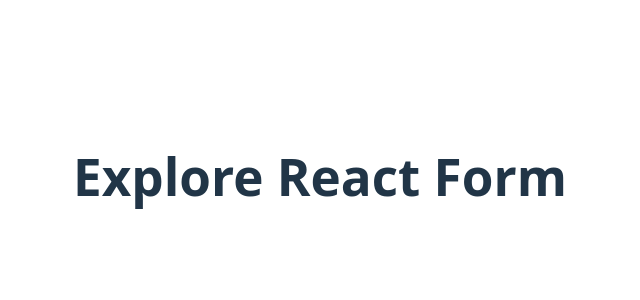
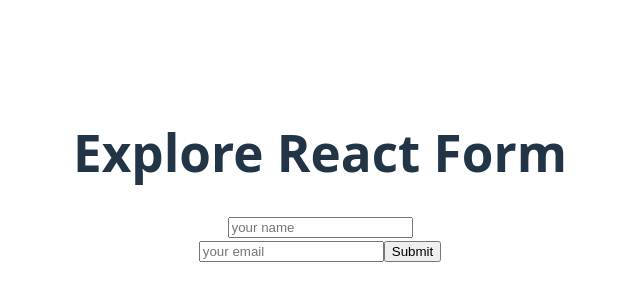
Before and after one commit to mahfuzarrahmanmunna/explore-react-form, a React (Vite) app: page / in a window 1280 px wide. Shown: the part 224-524 px from the top of the page, without its empty margins (320-960 px from the left). Built offline with nearby package versions, Linux system fonts and the light colour scheme.

Commit message:
added form action

```diff
--- a/src/App.jsx
+++ b/src/App.jsx
@@ -1,11 +1,13 @@
 
 import './App.css'
+import SimpleForm from './Components/SimpleForm/SimpleForm'
 
 function App() {
 
   return (
     <>
       <h1>Explore React Form</h1>
+      <SimpleForm />
     </>
   )
 }
--- a/src/Components/SimpleForm/SimpleForm.jsx
+++ b/src/Components/SimpleForm/SimpleForm.jsx
@@ -1,9 +1,17 @@
 import React from 'react';
 
 const SimpleForm = () => {
+    const handleSubmit = (e) => {
+        e.preventDefault()
+        console.log(e.target.name.value)
+    }
     return (
         <div>
-
+            <form onSubmit={handleSubmit}>
+                <input type="text" name="name" id="" placeholder='your name' /> <br />
+                <input type="email" placeholder='your email' name="email" id="" />
+                <input type="submit" value="Submit" />
+            </form>
         </div>
     );
 };
```
Also changed, not shown: src/Components/FormAction/FormAction.jsx (added, +11 -0 lines).
